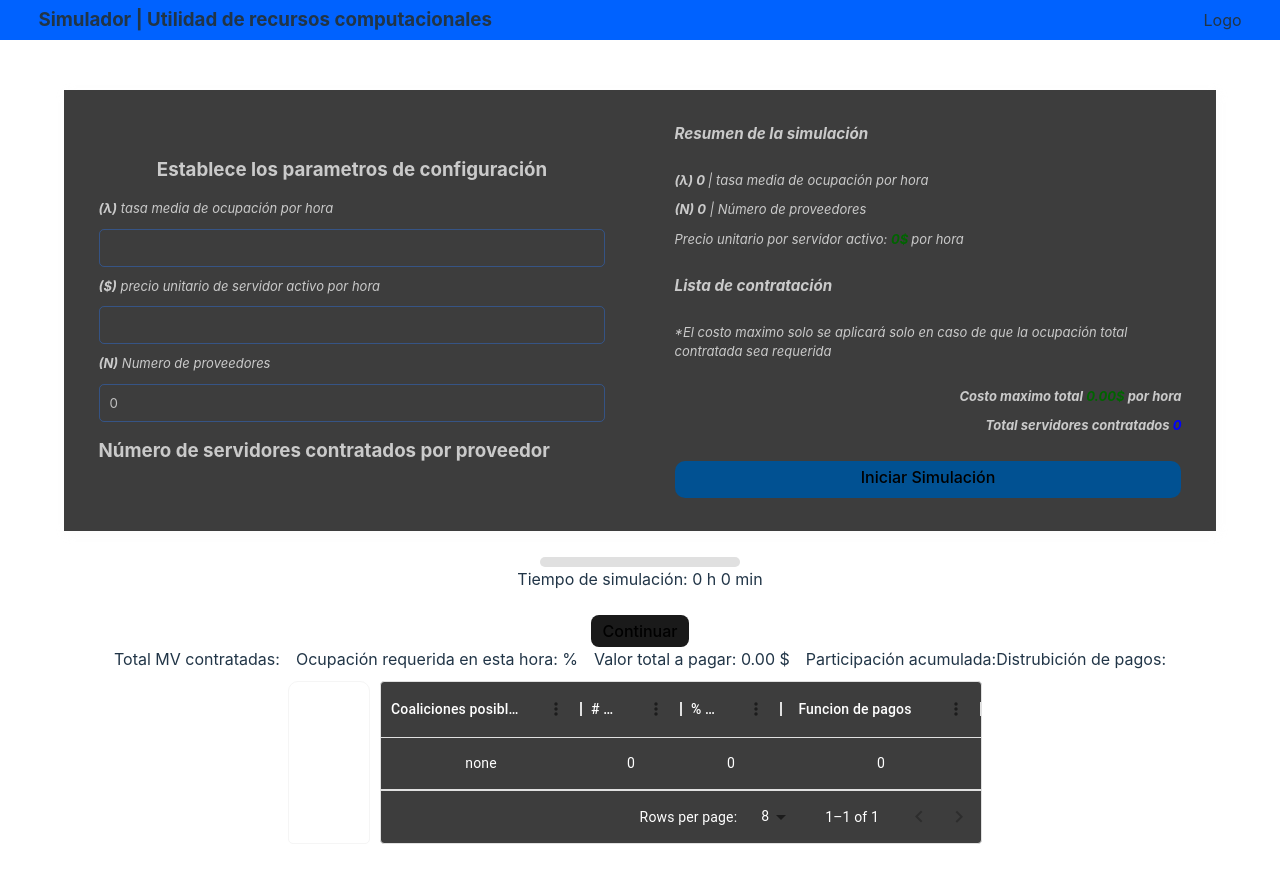
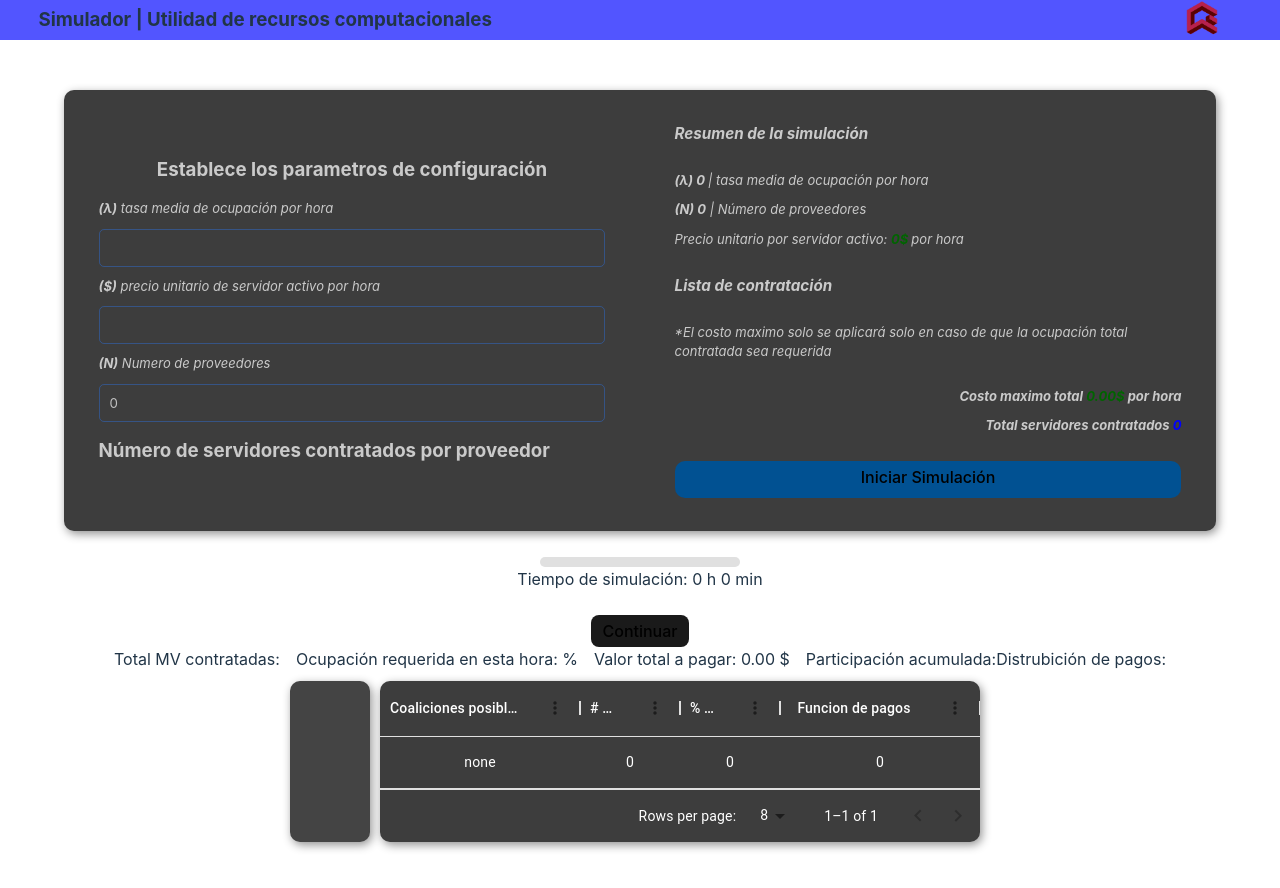
Before and after one commit to JannCarloMoreno/teoria_de_juegos, a React (Vite) app: page / in a window 1280 px wide. Shown: the top 888 px of the page. Built offline with nearby package versions, Linux system fonts and the light colour scheme.

Commit message:
style change

```diff
--- a/src/components/UI/templates/main/index.jsx
+++ b/src/components/UI/templates/main/index.jsx
@@ -1,101 +1,124 @@
-import Group from '../../../organisms/group'
-import Prompt from '../../../molecules/prompt'
-import Button from '../../../atoms/button'
-import ShapleyTable from '../../../atoms/table'
-import { useEffect, useRef, useState } from 'react'
-import { safeParseFloat, calculateAmount, generateBenchs } from '../../../../utils/util'
-import { generateShapleyTable, calculateShapleyForSenate } from '../../../../utils/shapleyFunction'
+import Group from "../../../organisms/group";
+import Prompt from "../../../molecules/prompt";
+import Button from "../../../atoms/button";
+import ShapleyTable from "../../../atoms/table";
+import { useEffect, useRef, useState } from "react";
+import {
+  safeParseFloat,
+  calculateAmount,
+  generateBenchs,
+} from "../../../../utils/util";
+import {
+  generateShapleyTable,
+  calculateShapleyForSenate,
+} from "../../../../utils/shapleyFunction";
 
-let this_totalSeats = 0
+let this_totalSeats = 0;
 
-const getInputData = ref => {
-  const value = ref.current.value
-  let [totalSeats, ...seatsArray] = value.split(',').map((item) => item.trim())
-  seatsArray = seatsArray.filter(item => item.includes('.') && item.length >= 3)
-  seatsArray = seatsArray.map(bench => calculateAmount(safeParseFloat(bench), totalSeats))
-  this_totalSeats = totalSeats
-  return generateBenchs(seatsArray)
-}
+const getInputData = (ref) => {
+  const value = ref.current.value;
+  let [totalSeats, ...seatsArray] = value.split(",").map((item) => item.trim());
+  seatsArray = seatsArray.filter(
+    (item) => item.includes(".") && item.length >= 3
+  );
+  seatsArray = seatsArray.map((bench) =>
+    calculateAmount(safeParseFloat(bench), totalSeats)
+  );
+  this_totalSeats = totalSeats;
+  return generateBenchs(seatsArray);
+};
 
-const getValues = ref => {
-  const value = ref.current.value
-  let [totalSeats, ...seatsArray] = value.split(',').map((item) => item.trim())
-  seatsArray = seatsArray.filter(item => item.includes('.') && item.length >= 3)
-  seatsArray = seatsArray.map(bench => safeParseFloat(bench), totalSeats)
-  this_totalSeats = totalSeats
-  return generateBenchs(seatsArray)
-}
+const getValues = (ref) => {
+  const value = ref.current.value;
+  let [totalSeats, ...seatsArray] = value.split(",").map((item) => item.trim());
+  seatsArray = seatsArray.filter(
+    (item) => item.includes(".") && item.length >= 3
+  );
+  seatsArray = seatsArray.map((bench) => safeParseFloat(bench), totalSeats);
+  this_totalSeats = totalSeats;
+  return generateBenchs(seatsArray);
+};
 
 export default function Main({ getPercentageApproval, getData }) {
-  const [percentageApproval, setPercentageApproval] = useState(0.5)
-  const [data, setData] = useState(null)
-  const [values, setValues] = useState(null)
+  const [percentageApproval, setPercentageApproval] = useState(0.5);
+  const [data, setData] = useState(null);
+  const [values, setValues] = useState(null);
 
-  const [prompt, setPrompt] = useState("")
+  const [prompt, setPrompt] = useState("");
 
   const [accCost, setAccCost] = useState(0);
-  const [accPercentaje, setAccPercentaje] = useState([0,0,0,0,0,0,0,0,0,0,0,0,0,0,0,0,0,0,0,0,0,0,0,0,0,0,0,0,0,0]);
-  const [accNumber, setAccNumber] = useState([0,0,0,0,0,0,0,0,0,0,0,0,0,0,0,0,0,0,0,0,0,0,0,0,0,0,0,0,0,0]);
+  const [accPercentaje, setAccPercentaje] = useState([
+    0, 0, 0, 0, 0, 0, 0, 0, 0, 0, 0, 0, 0, 0, 0, 0, 0, 0, 0, 0, 0, 0, 0, 0, 0,
+    0, 0, 0, 0, 0,
+  ]);
+  const [accNumber, setAccNumber] = useState([
+    0, 0, 0, 0, 0, 0, 0, 0, 0, 0, 0, 0, 0, 0, 0, 0, 0, 0, 0, 0, 0, 0, 0, 0, 0,
+    0, 0, 0, 0, 0,
+  ]);
 
-  const [utilityArray, setUtilityArray] = useState([0,0,0,0,0,0,0,0,0,0,0,0,0,0,0,0,0,0,0,0,0,0,0,0,0,0,0,0,0,0]);
+  const [utilityArray, setUtilityArray] = useState([
+    0, 0, 0, 0, 0, 0, 0, 0, 0, 0, 0, 0, 0, 0, 0, 0, 0, 0, 0, 0, 0, 0, 0, 0, 0,
+    0, 0, 0, 0, 0,
+  ]);
 
-  const promptRef = useRef(null)
+  const promptRef = useRef(null);
 
   useEffect(() => {
-    setPercentageApproval(getPercentageApproval)
-  }, [getPercentageApproval])
+    setPercentageApproval(getPercentageApproval);
+  }, [getPercentageApproval]);
 
   useEffect(() => {
     if (getData?.totalServs > 0) {
-      const totalServs = getData?.totalServs
-      const contribPercentaje = []
+      const totalServs = getData?.totalServs;
+      const contribPercentaje = [];
 
       getData?.numServsPorCompania?.map((element) => {
-        const C_i = (element * 100) / totalServs
-        contribPercentaje.push((C_i / 100).toFixed(2))
-      })
+        const C_i = (element * 100) / totalServs;
+        contribPercentaje.push((C_i / 100).toFixed(2));
+      });
 
       const contrib = contribPercentaje.reduce((acc, elemento) => {
-        return acc + ',' + elemento
-      })
+        return acc + "," + elemento;
+      });
 
-      const result = totalServs + "," + contrib
-      console.log(result)
-      setPrompt(result)
+      const result = totalServs + "," + contrib;
+      console.log(result);
+      setPrompt(result);
     }
-  }, [getData])
+  }, [getData]);
 
   const generateTable = () => {
-    const incomingTable = generateShapleyTable({ benches: data, percentageApproval: percentageApproval })
-    return incomingTable
-  }
+    const incomingTable = generateShapleyTable({
+      benches: data,
+      percentageApproval: percentageApproval,
+    });
+    return incomingTable;
+  };
 
   useEffect(() => {
-    const incomingData = getInputData(promptRef)
-    const val = getValues(promptRef)
-    setValues(calculateShapleyForSenate({ benches: val, percentageApproval: percentageApproval }))
-    setData(incomingData)
-  }, [percentageApproval])
-
-
+    const incomingData = getInputData(promptRef);
+    const val = getValues(promptRef);
+    setValues(
+      calculateShapleyForSenate({
+        benches: val,
+        percentageApproval: percentageApproval,
+      })
+    );
+    setData(incomingData);
+  }, [percentageApproval]);
 
   const handlePartialValues = (partialValues) => {
-
-    console.log(partialValues)
-    if(partialValues.length > 1){
-
-
-
+    console.log(partialValues);
+    if (partialValues.length > 1) {
       //1 actualizar acumulador de Valor total a pagar: 0 $
       //guardad utilidad por empresa
-      const auxUtilityArray = utilityArray
+      const auxUtilityArray = utilityArray;
 
       partialValues.map((element, index) => {
-        const aux = parseFloat(element.partialPayment)
+        const aux = parseFloat(element.partialPayment);
 
-        auxUtilityArray[index] = auxUtilityArray[index]+aux
-
-       })
+        auxUtilityArray[index] = auxUtilityArray[index] + aux;
+      });
 
       setUtilityArray([...auxUtilityArray]);
 
@@ -103,17 +126,16 @@ export default function Main({ getPercentageApproval, getData }) {
         const partialPayment = parseFloat(element.partialPayment);
         return sum + parseFloat(partialPayment);
       }, 0);
-      setAccCost(accCost+costSum);
+      setAccCost(accCost + costSum);
 
       //2 actualizar acumulador de participacion acumulada
-    const auxArray = accNumber
+      const auxArray = accNumber;
 
       partialValues.map((element, index) => {
-     const aux = parseFloat(element.partialPercentaje)
+        const aux = parseFloat(element.partialPercentaje);
 
-      auxArray[index] = auxArray[index]+aux
-
-    })
+        auxArray[index] = auxArray[index] + aux;
+      });
 
       //console.log("auxArray",auxArray)
 
@@ -121,66 +143,86 @@ export default function Main({ getPercentageApproval, getData }) {
         return sum + element;
       }, 0);
 
-      const finalPercentajeArray = []
+      const finalPercentajeArray = [];
 
       auxArray.map((element, index) => {
-        const finalPercentaje = (element*100)/valuesSum
+        const finalPercentaje = (element * 100) / valuesSum;
 
-        finalPercentajeArray.push(finalPercentaje)
-
-
-       })
+        finalPercentajeArray.push(finalPercentaje);
+      });
 
       setAccNumber([...auxArray]);
       //setAccPercentaje
       setAccPercentaje([...finalPercentajeArray]);
-
     }
-  }
+  };
 
   return (
-    <section className='main'>
-      <section className='senate'>
-        <section className='prompt'>
-          <label className='totalSeats'>Total MV contratadas: {this_totalSeats}</label>
-          <label className='totalSeats'>Ocupación requerida en esta hora: {percentageApproval ? (percentageApproval*100).toFixed(2) : ""}%</label>
+    <section className="main">
+      <section className="senate">
+        <section className="prompt">
+          <label className="totalSeats">
+            Total MV contratadas: {this_totalSeats}
+          </label>
+          <label className="totalSeats">
+            Ocupación requerida en esta hora:{" "}
+            {percentageApproval ? (percentageApproval * 100).toFixed(2) : ""}%
+          </label>
+          <label className="totalSeats">
+            {" "}
+            Valor total a pagar: {accCost.toFixed(2)} $
+          </label>
 
-
-
-        <label className='totalSeats'> Valor total a pagar: {accCost.toFixed(2)} $</label>
-
-    <div style={{display: "flex" ,justifyContent: "space-between"}}>
-      <div style={{display: "flex", flexDirection: "column"}}>
-      <label className='totalSeats'> Participación acumulada:</label>
+          <div style={{ display: "flex", justifyContent: "space-between" }}>
+            <div style={{ display: "flex", flexDirection: "column" }}>
+              <label className="totalSeats"> Participación acumulada:</label>
               {getData?.numServsPorCompania &&
                 getData?.numServsPorCompania.map((element, index) => (
-                <label className='totalSeats'> Compañía {index+1}:     {accPercentaje[index].toFixed(2)} %</label>
-          ))
-          }
+                  <label className="totalSeats">
+                    {" "}
+                    Compañía {index + 1}: {accPercentaje[index].toFixed(2)} %
+                  </label>
+                ))}
             </div>
-      <div style={{display: "flex", flexDirection: "column"}}>
-      <label className='totalSeats'> Distrubición de pagos:</label>
+            <div style={{ display: "flex", flexDirection: "column" }}>
+              <label className="totalSeats"> Distrubición de pagos:</label>
               {getData?.numServsPorCompania &&
                 getData?.numServsPorCompania.map((element, index) => (
-                <label className='totalSeats'> {utilityArray[index].toFixed(2)} $</label>
-          ))
+                  <label className="totalSeats">
+                    {" "}
+                    {utilityArray[index].toFixed(2)} $
+                  </label>
+                ))}
+            </div>
+          </div>
+        </section>
+        <section className="data">
+          {data && (
+            <Group
+              sendPartialValues={handlePartialValues}
+              groups={data}
+              values={values}
+              paidValue={
+                getData !== {}
+                  ? this_totalSeats *
+                    percentageApproval *
+                    getData?.precioUnitario
+                  : 0
               }
-      </div>
-
-
-    </div>
-
-
-        </section>
-        <section className='data'>
-
-          {data && <Group sendPartialValues={handlePartialValues} groups={data} values={values} paidValue={ getData !== {} ? ((this_totalSeats * percentageApproval)*getData?.precioUnitario) : 0} />}
+            />
+          )}
           {data && <ShapleyTable data={generateTable()} />}
         </section>
       </section>
-      <div style={{visibility: "hidden"}}>
-          <Prompt ref={promptRef} buttonText='Generate' handleChange={generateTable} inputPlaceholder='set configuration' dataParams={prompt} />
+      <div style={{ visibility: "hidden" }}>
+        <Prompt
+          ref={promptRef}
+          buttonText="Generate"
+          handleChange={generateTable}
+          inputPlaceholder="set configuration"
+          dataParams={prompt}
+        />
       </div>
     </section>
-  )
+  );
 }
--- a/src/components/atoms/table/index.jsx
+++ b/src/components/atoms/table/index.jsx
@@ -1,47 +1,72 @@
-import { DataGrid } from '@mui/x-data-grid';
-import './styles.css'
-
+import { DataGrid } from "@mui/x-data-grid";
+import "./styles.css";
 
 const columns = [
-    {field: 'coallitionName', headerName: 'Coaliciones posibles', width: 200, headerAlign: 'center', align: 'center'},
-    {field: 'k', headerName: '# Jugadores', width: 100,headerAlign: 'center', align: 'center'},
-    {field: 'S', headerName: '% Ocupación', width: 100,headerAlign: 'center', align: 'center'},
-    {field: 'vS', headerName: 'Funcion de pagos', width: 200,headerAlign: 'center', align: 'center'},
-
-]
+  {
+    field: "coallitionName",
+    headerName: "Coaliciones posibles",
+    width: 200,
+    headerAlign: "center",
+    align: "center",
+  },
+  {
+    field: "k",
+    headerName: "# Jugadores",
+    width: 100,
+    headerAlign: "center",
+    align: "center",
+  },
+  {
+    field: "S",
+    headerName: "% Ocupación",
+    width: 100,
+    headerAlign: "center",
+    align: "center",
+  },
+  {
+    field: "vS",
+    headerName: "Funcion de pagos",
+    width: 200,
+    headerAlign: "center",
+    align: "center",
+  },
+];
 
 const generateRows = (data) => {
   return Object.keys(data).map((item, index) => {
     return {
-            id:  index,
+      id: index,
       coallitionName: item,
       k: data[item].k,
       S: data[item].S,
-            vS: data[item].vS
-        }
-    })
-}
+      vS: data[item].vS,
+    };
+  });
+};
 
-export default function ShapleyTable({data}) {
-    return(
+export default function ShapleyTable({ data }) {
+  return (
     <div>
       <DataGrid
-                sx = {{
-                    margin: '0 10px',
-                    color: 'white',
-                    backgroundColor: '#3d3d3d',
-                    textAlign: 'center',
-                    height: '100%'
+        sx={{
+          margin: "0 10px",
+          color: "white",
+          backgroundColor: "#3d3d3d",
+          textAlign: "center",
+          height: "100%",
+          border: "none",
+          borderRadius: "10px",
+          boxShadow: "2px 3px 10px 0px rgba(0, 0, 0, 0.432)",
         }}
         rows={generateRows(data)}
-                columns ={columns}
-                initialState = {{
+        columns={columns}
+        initialState={{
           pagination: {
-                        paginationModel: {page: 0, pageSize: 8}
-                    }
+            paginationModel: { page: 0, pageSize: 8 },
+          },
         }}
-                pageSizeOptions = {[8,10]}
+        pageSizeOptions={[8, 10]}
       />
     </div>
-    )
+  );
 }
--- a/src/components/atoms/table/styles.css
+++ b/src/components/atoms/table/styles.css
@@ -1,3 +1,3 @@
-.css-rtrcn9-MuiTablePagination-root{
-    color: white !important
+.css-rtrcn9-MuiTablePagination-root {
+  color: white !important;
 }
--- a/src/components/organisms/group/styles.css
+++ b/src/components/organisms/group/styles.css
@@ -1,13 +1,14 @@
-.group{
+.group {
   display: grid;
-    grid-template-columns: repeat(3,1fr);
+  background: #444444;
+  box-shadow: 2px 3px 10px 0px rgba(0, 0, 0, 0.432);
+  grid-template-columns: repeat(3, 1fr);
   max-width: 60vw;
   height: auto;
   align-items: center;
   justify-items: center;
-    border: 1px solid whitesmoke;
-    border-radius: 10px 10px 5px 5px;
+  /* border: 1px solid rgb(99, 99, 99); */
+  border-radius: 10px;
   gap: 20px;
   padding: 20px;
-
 }
--- a/src/components/organisms/header/index.jsx
+++ b/src/components/organisms/header/index.jsx
@@ -4,7 +4,9 @@ export default function Header() {
   return (
     <header className="header">
       <h3>Simulador | Utilidad de recursos computacionales</h3>
-      <figure>Logo</figure>
+      <figure>
+        <img src="/src/assets/logoArt.png" alt="logoArt" />
+      </figure>
     </header>
   );
 }
--- a/src/components/organisms/header/styles.css
+++ b/src/components/organisms/header/styles.css
@@ -1,19 +1,24 @@
-header{
+header {
   height: 5vh;
   padding: 0 3%;
   margin-bottom: 3vh;
-    background: rgb(0, 98, 255);
+  background: #0105ffad;
   display: flex;
   justify-content: space-between;
   align-items: center;
 }
 
-h3{
+h3 {
   margin: 0;
   padding: 0;
 }
 
-figure{
+figure {
   margin: 0;
   padding: 0;
+  /* width: 5%; */
 }
+
+figure img {
+  width: 10vh;
+}
--- a/src/components/organisms/simulator/styles.css
+++ b/src/components/organisms/simulator/styles.css
@@ -2,12 +2,13 @@
   box-sizing: border-box;
   min-height: 50vh;
   color: rgb(202, 202, 202);
-  background: antiquewhite;
+  background: #3d3d3d;
   margin: 2% 5%;
   display: grid;
   grid-template-columns: repeat(2, 1fr);
   grid-template-rows: 1fr;
-  box-shadow: 2px 3px 10px 0px rgba(248, 248, 248, 0.432);
+  box-shadow: 2px 3px 10px 0px rgba(0, 0, 0, 0.432);
+  border-radius: 10px;
 }
 
 .simulator input {
@@ -37,7 +38,7 @@ input::-webkit-inner-spin-button {
   flex-direction: column;
   justify-content: center;
   gap: 5px;
-  background: #3d3d3d;
+  /* background: #3d3d3d; */
   padding: 4% 6%;
   text-align: center;
 }
@@ -65,9 +66,7 @@ input::-webkit-inner-spin-button {
   width: 100%;
   text-align: start;
   font-size: medium;
-
 }
-
 
 .simulator__config--labelHor {
   display: flex;
@@ -116,6 +115,10 @@ input::-webkit-inner-spin-button {
 .table {
   width: 100%;
   border-collapse: collapse;
+  border-radius: 8px;
+  border: 1px solid #015192c0;
+  overflow: hidden;
+  box-shadow: 2px 3px 10px 3px rgba(0, 0, 0, 0.432);
 }
 
 .table th,
@@ -126,19 +129,22 @@ input::-webkit-inner-spin-button {
 }
 
 .table th {
-  background-color: #0c0c0c;
+  background-color: #252525;
+}
+
+.table tr {
+  background-color: #727272;
 }
 
 .table tr:nth-child(even) {
-  background-color: #727272;
+  background-color: #474747;
 }
 
 .table tr:hover {
-  background-color: #505050;
+  background-color: #272727;
 }
 
 .table .company {
-
 }
 
 .table .servers {
--- a/src/index.css
+++ b/src/index.css
@@ -4,7 +4,7 @@
   font-weight: 400;
   color-scheme: light dark;
   color: rgba(255, 255, 255, 0.87);
-  background-color: #242424;
+  background-color: #666666;
   box-sizing: border-box;
 
   font-synthesis: none;
@@ -14,7 +14,7 @@
   -webkit-text-size-adjust: 100%;
 }
 
-#root{
+#root {
   /* max-width: 1280px; */
   width: 100%;
 }
```
Also changed, not shown: src/utils/util.js (+13 -12 lines), src/assets/logoArt.png (added). Lines whose indentation alone changed are shown as unchanged.
